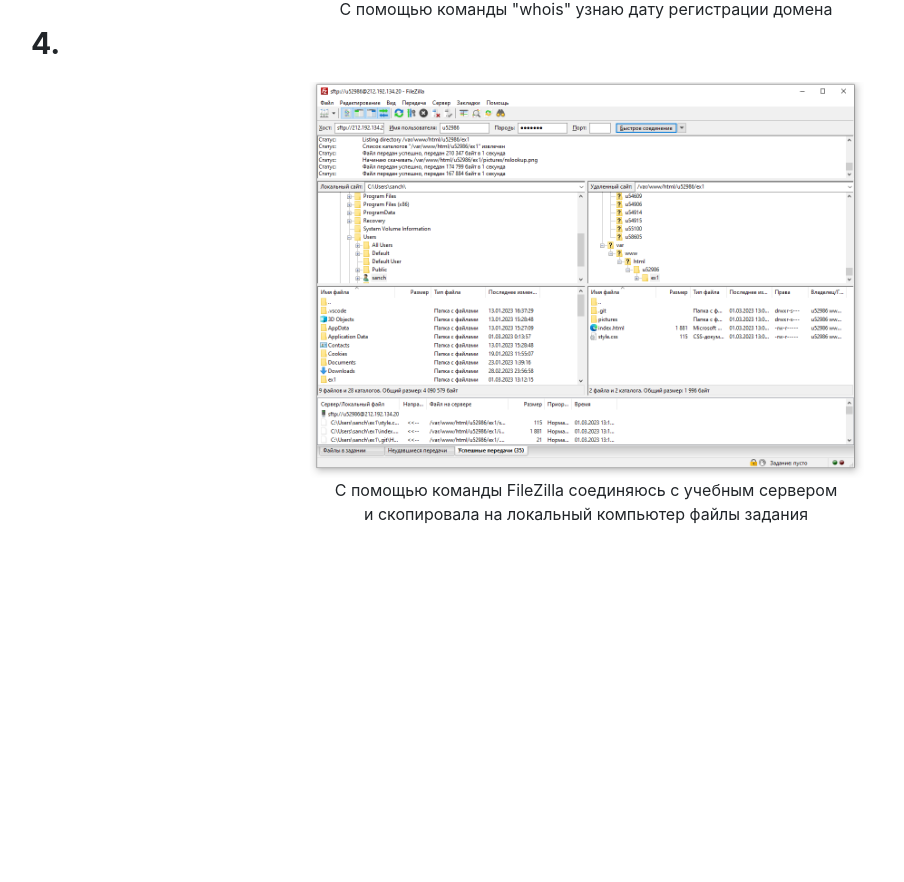
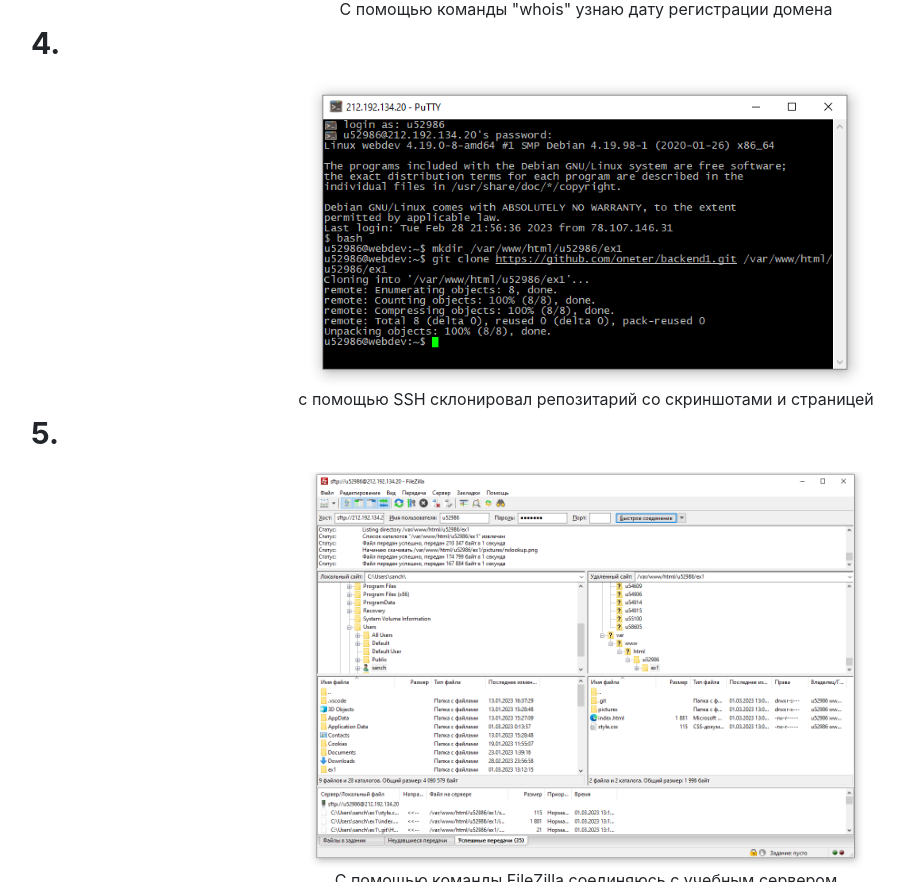
Before and after one commit to oneter/backend1, a plain HTML site: page index.html in a window 1280 px wide. Shown: the part 1276-2158 px from the top of the page, without its empty margins (54-958 px from the left). Before the commit the page ends 1802 px from the top, so only its background shows below. Drawn offline with nearby package versions, Linux system fonts and the light colour scheme.

Commit message:
Update index.html

```diff
--- a/index.html
+++ b/index.html
@@ -25,6 +25,9 @@
        <img src="pictures/whois.png" width="50%" height="50%">
        <a class="info"><br>С помощью команды "whois" узнаю дату регистрации домена</a>
        <p class="name">4.</p>
+       <img src="pictures/gitclone.png" width="50%" height="50%">
+       <a class="info"><br>с помощью SSH склонировал репозитарий со скриншотами и страницей</a>
+       <p class="name">5.</p>
        <img src="pictures/FileZilla.png" width="50%" height="50%">
        <a class="info"><br>С помощью команды FileZilla соединяюсь с учебным сервером <br> и скопировала на локальный компьютер файлы задания</a>
       </div>
```
